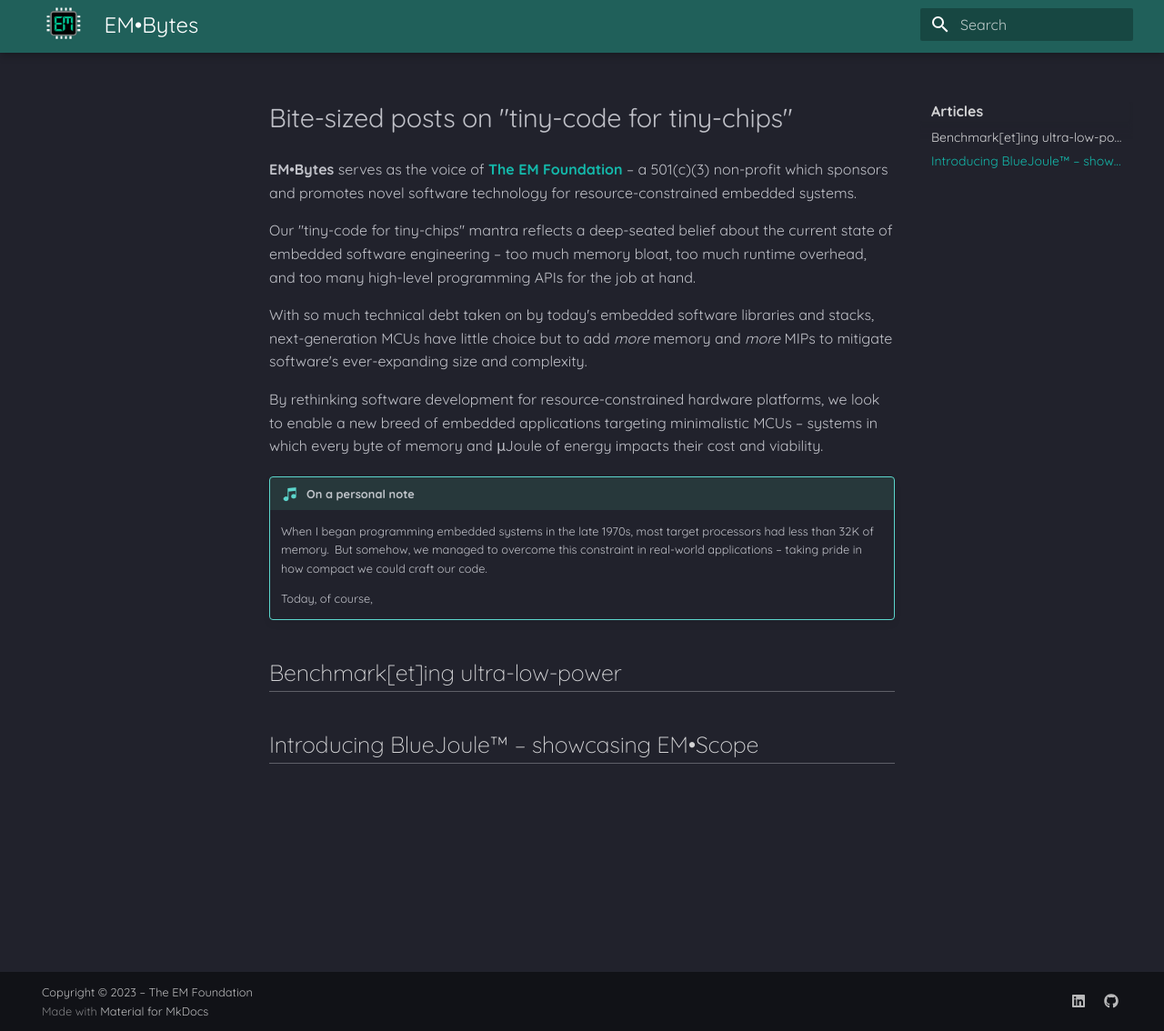
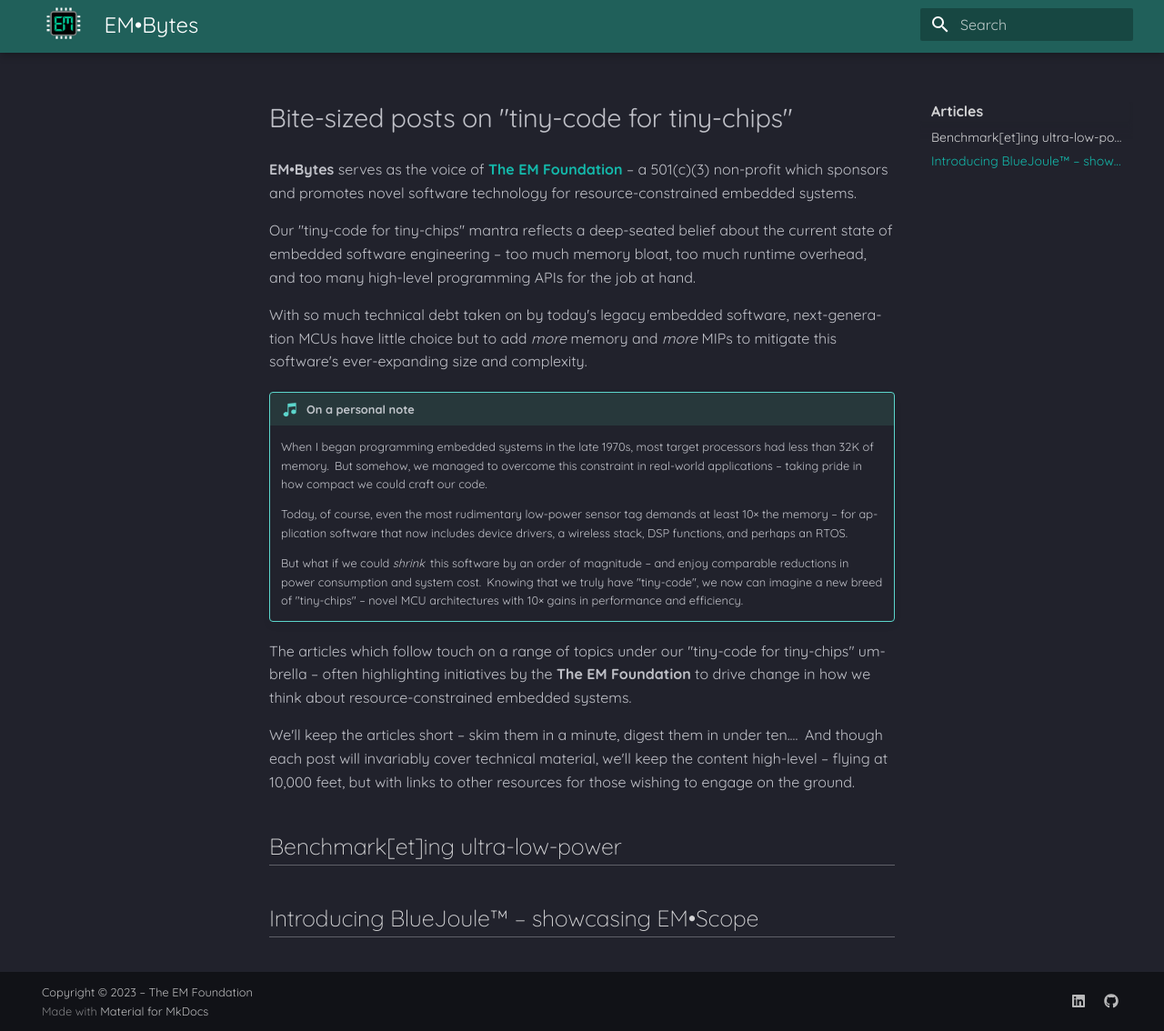
Before and after one commit to em-foundation/em-bytes, an MkDocs documentation site: the page built from docs/index.md, in a window 1280 px wide and 1134 px high. Shown: the whole window at 91% size. Built offline with MkDocs 1.6.1 and Material for MkDocs 9.7.7, drawn with Linux system fonts in a browser that asks for light colours.

Commit message:
intro material

```diff
--- a/docs/index.md
+++ b/docs/index.md
@@ -6,16 +6,23 @@
 
 Our "tiny-code for tiny-chips" mantra reflects a deep-seated belief about the current state of embedded software engineering &ndash; too much memory bloat, too much runtime overhead, and too many high-level programming APIs for the job at hand.
 
-With so much technical debt taken on by today's embedded software libraries and stacks, next-generation MCUs have little choice but to add _more_ memory and _more_ MIPs to mitigate software's ever-expanding size and complexity.
+With so much technical debt taken on by today's legacy embedded software, next-generation MCUs have little choice but to add _more_ memory and _more_ MIPs to mitigate this software's ever-expanding size and complexity.
 
-By rethinking software development for resource-constrained hardware platforms, we look to enable a new breed of embedded applications targeting minimalistic MCUs &ndash; systems in which every byte of memory and &mu;Joule of energy impacts their cost and viability.
+<!-- By rethinking software development for resource-constrained hardware platforms, we look to enable a new breed of embedded applications targeting minimalistic MCUs &ndash; systems in which every byte of memory and &mu;Joule of energy impacts their cost and viability.
+-->
+
 
 !!! eighth "On a personal note"
 
     When I began programming embedded systems in the late 1970s, most target processors had less than 32K of memory.&thinsp;  But somehow, we managed to overcome this constraint in real-world applications &ndash; taking pride in how compact we could craft our code.
 
-    Today, of course,
+    Today, of course, even the most rudimentary low-power sensor tag demands at least 10&times; the memory &ndash; for application software that now includes device drivers, a wireless stack, DSP functions, and perhaps an RTOS.
 
+    But what if we could _shrink_&thinsp; this software by an order of magnitude &ndash; and enjoy comparable reductions in power consumption and system cost.&thinsp; Knowing that we truly have "tiny-code", we now can imagine a new breed of "tiny-chips" &ndash; novel MCU architectures with 10&times; gains in performance and efficiency.
+
+The articles which follow touch on a range of topics under our "tiny-code for tiny-chips" umbrella &ndash; often highlighting initiatives by the **The EM Foundation** to drive change in how we think about resource-constrained embedded systems.
+
+We'll keep the articles short &ndash; skim them in a minute, digest them in under ten....&thinsp;  And though each post will invariably cover technical material, we'll keep the content high-level &ndash; flying at 10,000 feet, but with links to other resources for those wishing to engage on the ground.
 
 
 ## Benchmark[et]ing ultra-low-power
```
